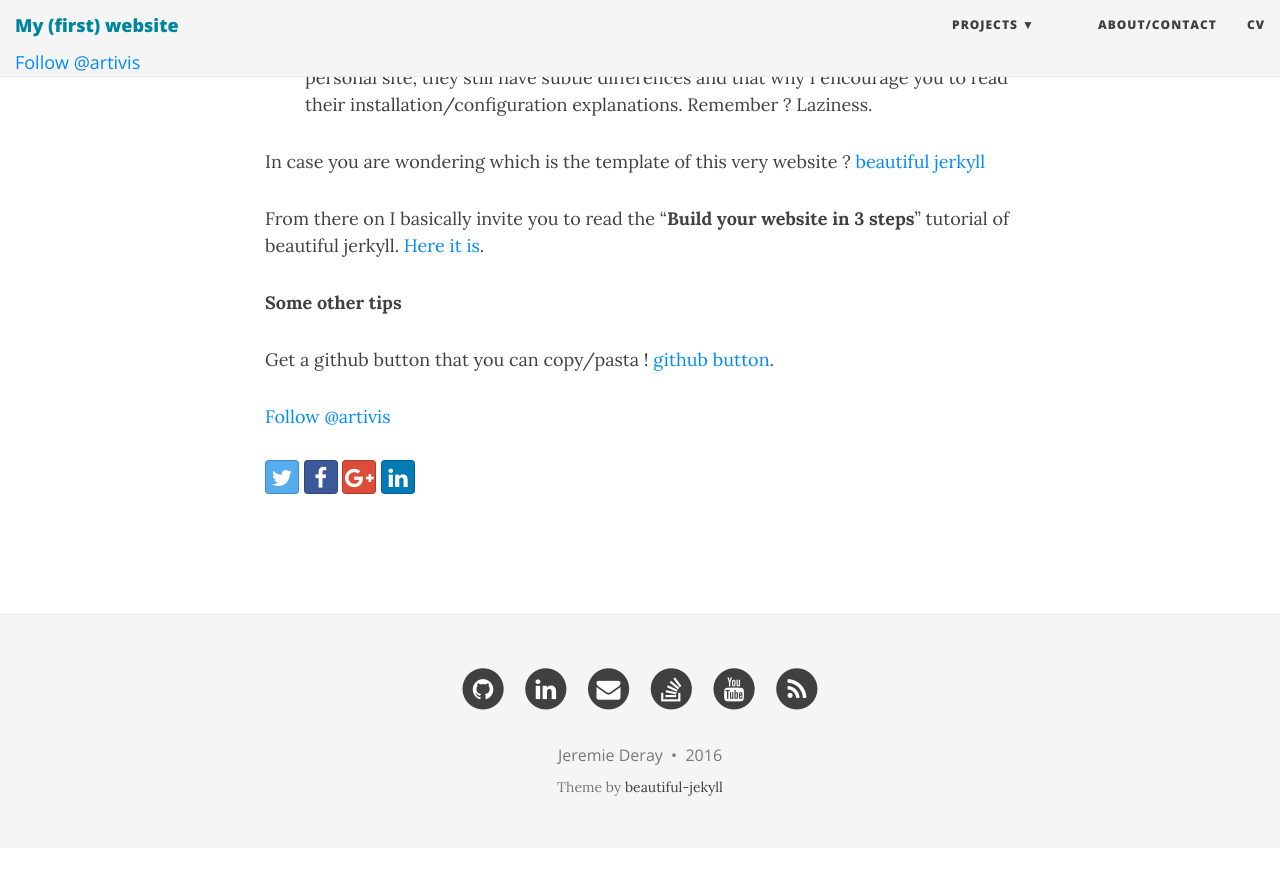
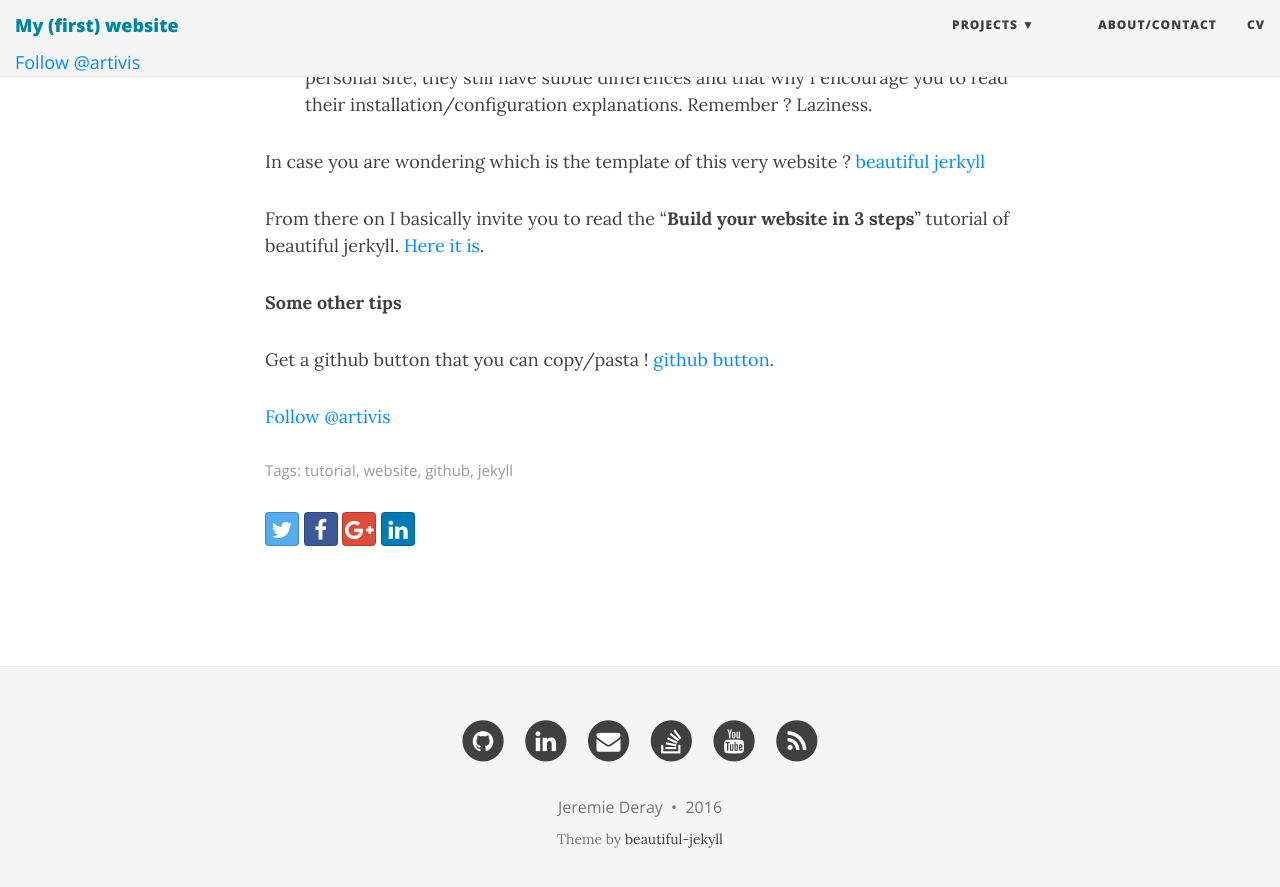
Before and after one commit to Hagar-Usama/artivis.github.io, a Jekyll site: the page built from _posts/2016/october/2016-10-22-my-website.md, in a window 1280 px wide and 900 px high, scrolled down 2916 px. Shown: the top 887 px of the window. Built offline with Jekyll 4.4.1, drawn with Linux system fonts in a browser that asks for light colours; nearby versions of some CDN libraries; before the commit the page ends 3764 px from its top, so only the background shows below that.

Commit message:
adding tags&permalink

```diff
--- a/_posts/2016/october/2016-10-22-my-website.md
+++ b/_posts/2016/october/2016-10-22-my-website.md
@@ -2,6 +2,8 @@
 layout: post
 title: My website
 subtitle: or how to get yours
+tags: [tutorial, website, github, jekyll]
+permalink: /my-website/
 ---
 
 Here we are, willing for an online visibility. How to set that up quickly when you start from scratch ? Remember those html courses ?
```
